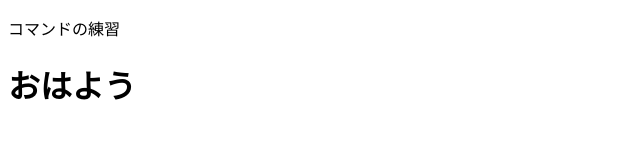
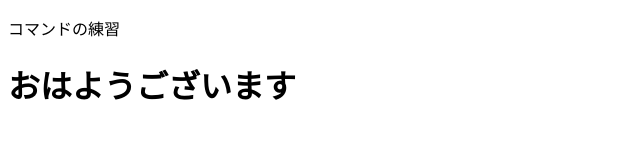
Before and after one commit to marochanchan/maromaro, a plain HTML site: page index.html in a window 1280 px wide. Shown: the whole page, without its empty margins (0-640 px from the left). Drawn offline with Linux system fonts and the light colour scheme.

Commit message:
ございますを追加

```diff
--- a/index.html
+++ b/index.html
@@ -7,6 +7,6 @@
 </head>
 <body>
     <p>コマンドの練習</p>
-    <h1>おはよう</h1>
+    <h1>おはようございます</h1>
 </body>
 </html>
```
